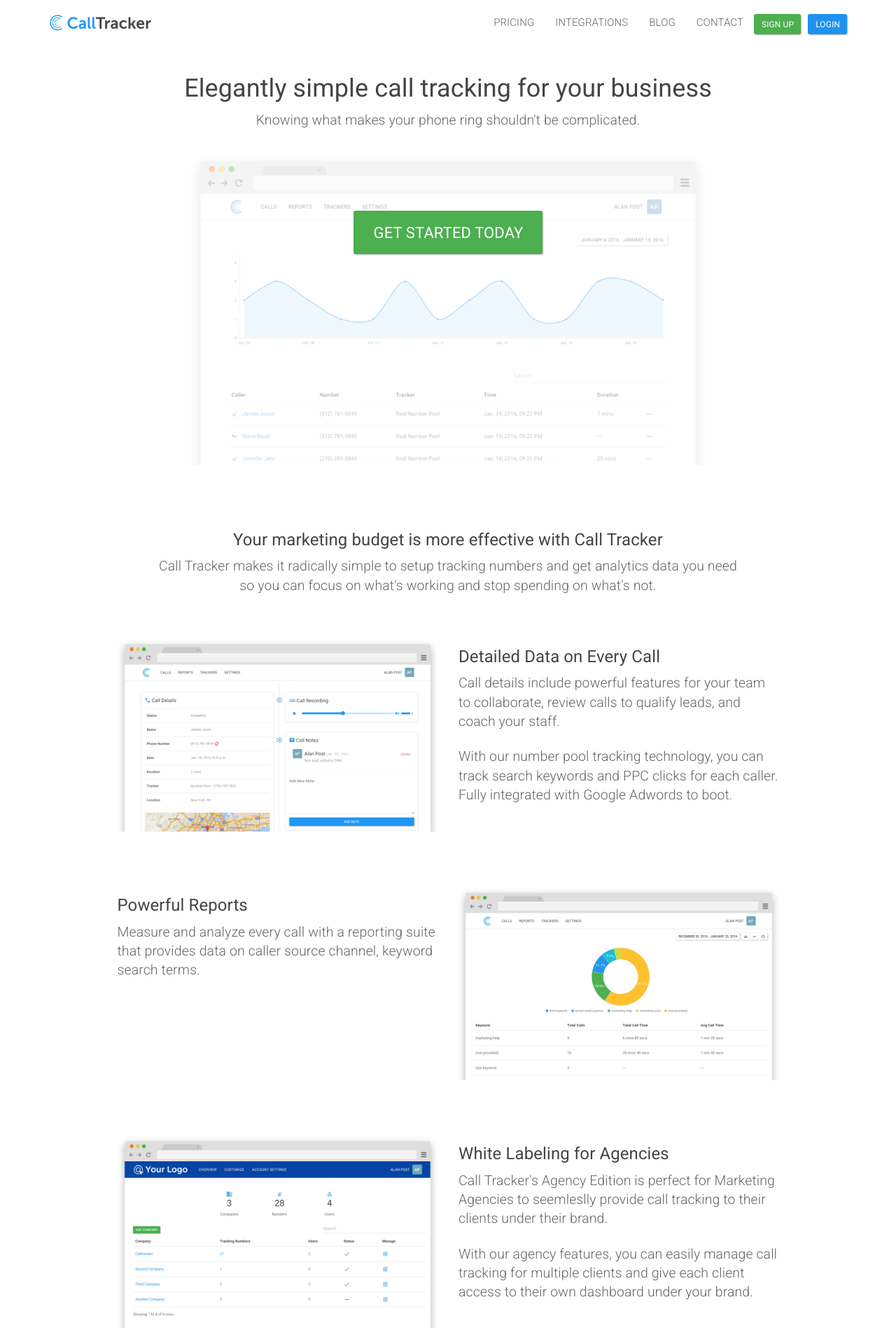
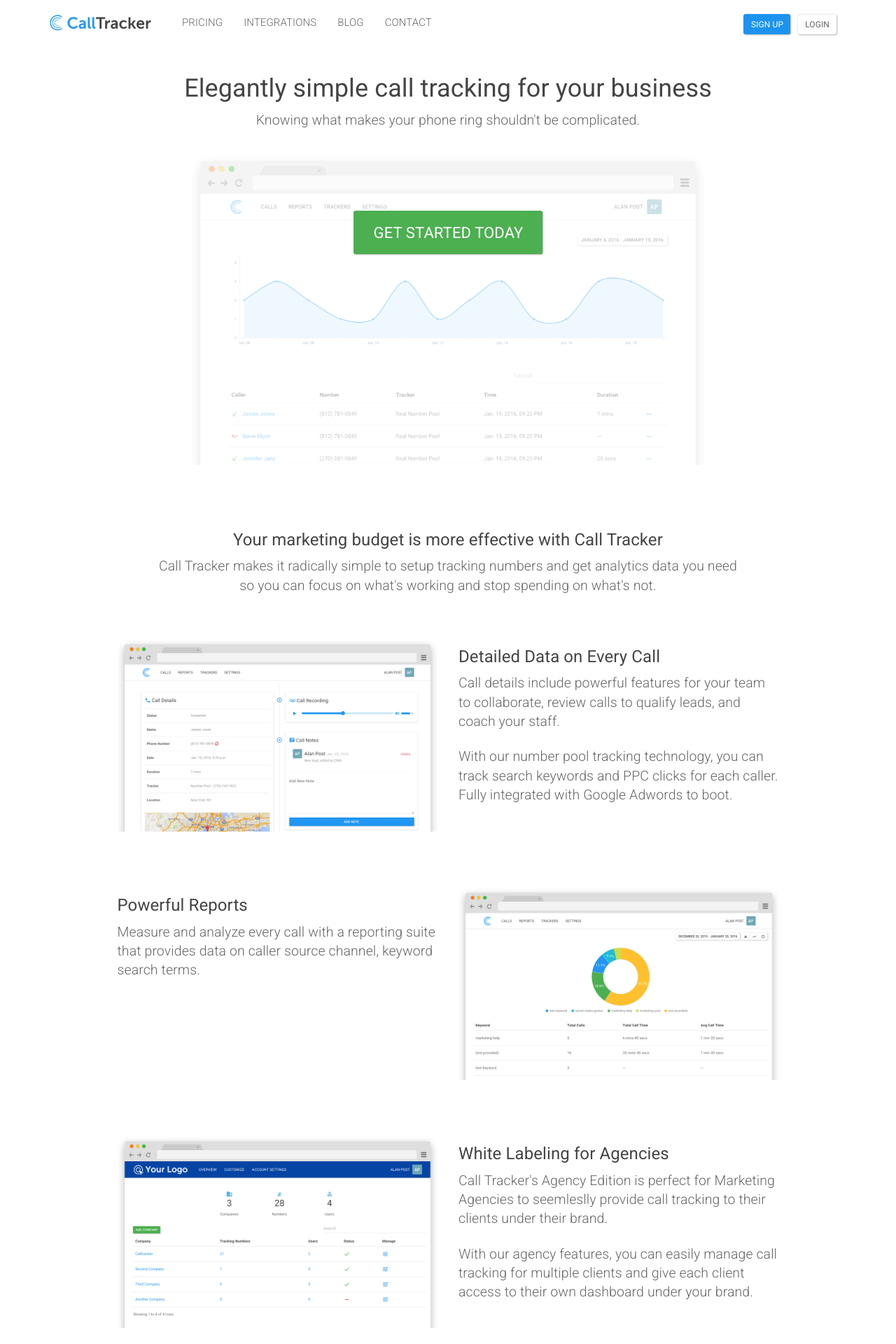
Before and after one commit to sumonst21/calltrackerio-site, a Jekyll site: the page built from index.html, in a window 1280 px wide. Shown: the top 1920 px of the page at 70% size. Built offline with Jekyll 4.4.1, drawn with Linux system fonts in a browser that asks for light colours.

Commit message:
update header

```diff
--- a/_includes/header.html
+++ b/_includes/header.html
@@ -11,10 +11,10 @@
       {% include logo.html %}
       </a>
     </div>
-    <a href="https://app.calltracker.io/login/" class="btn btn-primary pull-right btn-sm m-t-20 m-l-10">Login</a>
-    <a href="https://app.calltracker.io/signup/" class="btn btn-success pull-right btn-sm m-t-20">Sign Up</a>
     <div id="navbar" class="collapse navbar-collapse">
-      <ul class="nav navbar-nav pull-right">
+      <a href="https://app.calltracker.io/login/" class="btn btn-default pull-right btn-sm m-t-20 m-l-10">Login</a>
+      <a href="https://app.calltracker.io/signup/" class="btn btn-primary pull-right btn-sm m-t-20">Sign Up</a>
+      <ul class="nav navbar-nav">
         <li><a href="/pricing/">Pricing</a></li>
         <li><a href="/integrations/">Integrations</a></li>
         <li><a href="/blog/">Blog</a></li>
--- a/css/style.scss
+++ b/css/style.scss
@@ -129,11 +129,14 @@
 
 .navbar-brand {
 	color: $headings-color;
-	width: 80px;
 }
 
 .navbar-default .navbar-toggle, .navbar-default .navbar-toggle:hover, .navbar-default .navbar-toggle:focus {
 	background-color: $brand-primary;
+}
+
+.navbar-toggle {
+  background-color: $brand-primary;
 }
 
 .navbar-toggle .icon-bar {
```
